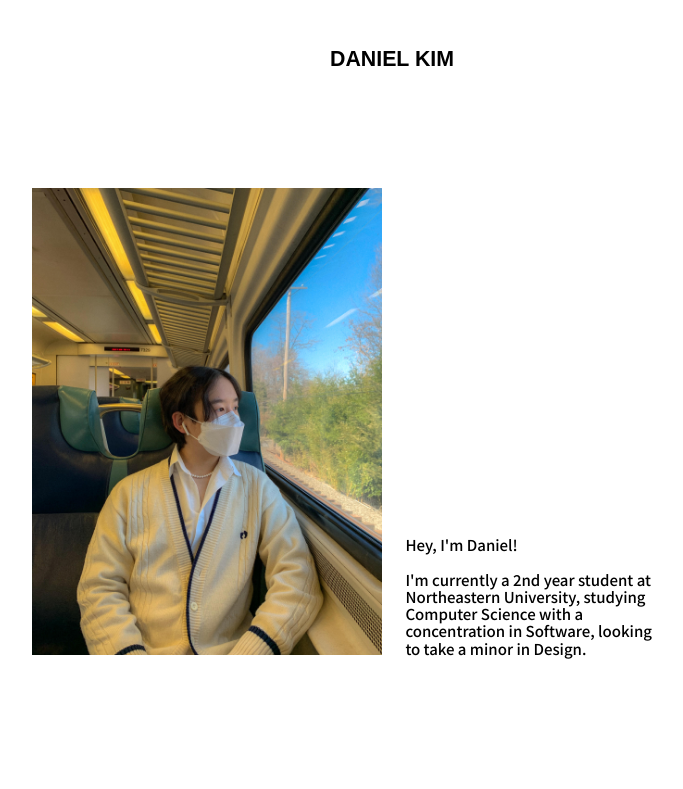
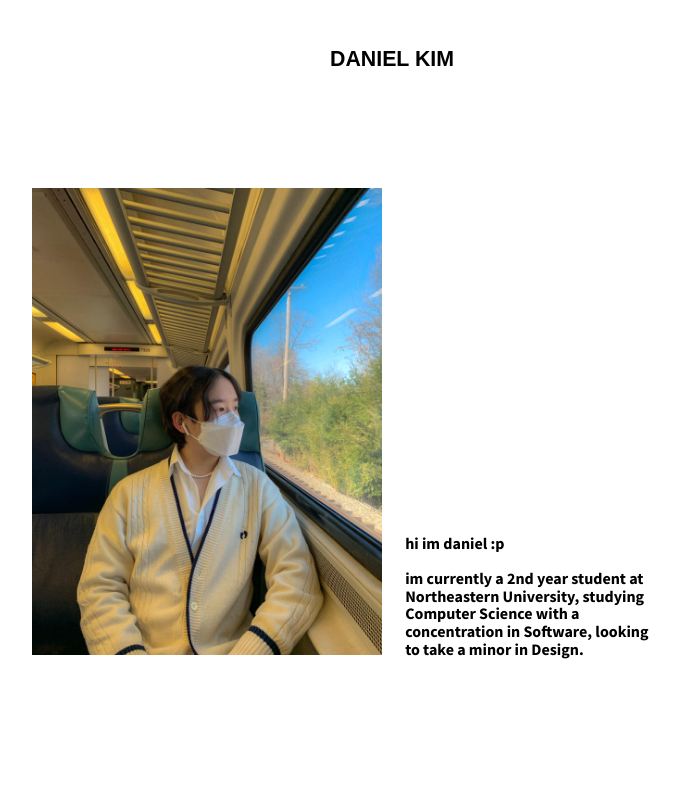
Before and after one commit to folaroma/folaroma.github.io, a plain HTML site: page about.html in a window 1280 px wide. Shown: the top 789 px of the page, without its empty margins (248-931 px from the left). Drawn offline with nearby package versions, Linux system fonts and the light colour scheme; a web font is replaced by a local one.

Commit message:
UPDATES!

```diff
--- a/about.html
+++ b/about.html
@@ -10,7 +10,9 @@
 <link rel="preconnect" href="https://fonts.gstatic.com">
 <link href="https://fonts.googleapis.com/css2?family=Noto+Sans+KR:wght@500;700;900&display=swap" rel="stylesheet">
 <link href="http://fonts.cdnfonts.com/css/circular-std-book" rel="stylesheet">
-
+<link rel="preconnect" href="https://fonts.googleapis.com">
+<link rel="preconnect" href="https://fonts.gstatic.com" crossorigin>
+<link href="https://fonts.googleapis.com/css2?family=Source+Sans+Pro:wght@400;600;700;900&display=swap" rel="stylesheet">
 
 <title>Daniel Kim</title>
 <meta name="path_role" content="ETC" />
@@ -49,10 +51,10 @@
 
                   <div class ="column-2">
                     <p>
-                      Hey, I'm Daniel!
+                      hi im daniel :p
                       <br>
                       <br>
-                      I'm currently a 2nd year student at Northeastern University, studying Computer Science
+                      im currently a 2nd year student at Northeastern University, studying Computer Science
                       with a concentration in Software, looking to take a minor in Design.
                     </p>
                   </div>
@@ -69,6 +71,9 @@
 
                   <div class ="column-4">
                     <img class="mySlides" src ="slideshow/12.jpg" style="width: 500px; height: auto;">
+                    <img class="mySlides" src ="slideshow/1.jpg" style="width: 500px; height: auto;">
+                    <img class="mySlides" src ="slideshow/2.jpg" style="width: 500px; height: auto;">
+                    <img class="mySlides" src ="slideshow/3.jpg" style="width: 500px; height: auto;">
                     <img class="mySlides" src ="slideshow/5.jpg" style="width: 500px; height: auto;">
                     <img class="mySlides" src ="slideshow/6.jpg" style="width: 500px; height: auto;">
                     <img class="mySlides" src ="slideshow/14.jpg" style="width: 500px; height: auto;">
--- a/css/main.css
+++ b/css/main.css
@@ -50,7 +50,7 @@ body {
 	height: 16px;
 	display: block !important;
 	text-align: center;
-  	margin: auto;
+  margin: auto;
 	font-size: 12px;
 	font-weight: 900;
 }
@@ -90,9 +90,9 @@ body {
 .menu .nav {
 	font-weight: 700;
 	margin: 175px 0;
-	font-size: 13px;
+	font-size: 15px;
 	letter-spacing: -0.02em;
-	font-family: 'Circular Std Bold', 'Noto Sans KR', sans-serif;
+	font-family: 'Source Sans Pro', sans-serif;
 }
 
 .menu .nav ul {
@@ -121,11 +121,11 @@ body {
 	overflow: hidden;
 	padding: 180px 20px 40px;
 	max-width: 1200px;
-	font-family: 'Circular Std Medium', 'Noto Sans KR', sans-serif;
-	font-weight: 500;
-	font-size: 15px;
+	font-family: 'Source Sans Pro', sans-serif;
+	font-weight: 700;
+	font-size: 16px;
 	text-transform: none;
-	line-height: 115%;
+	line-height: 110%;
 	flex-direction: row;
 }
 
```
Also changed, not shown: index.html (+3 -0 lines), projects.html (+3 -0 lines), slideshow/1.jpg (added), slideshow/2.jpg (added), slideshow/3.jpg (added).
